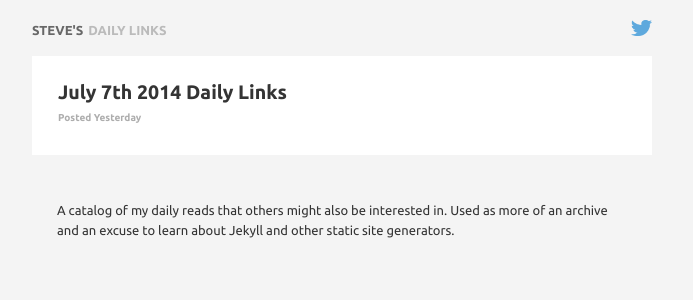
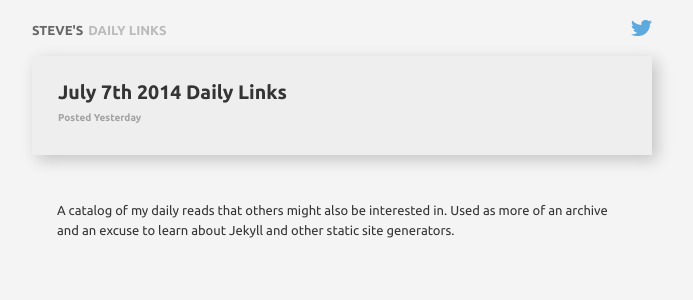
Before and after one commit to hubertron/hubertron.github.io, a Jekyll site: the page built from index.html, in a window 1280 px wide. Shown: the top 300 px of the page, without its empty margins (298-991 px from the left). Built offline with Jekyll 4.4.1, drawn with Linux system fonts in a browser that asks for light colours; Markdown is read by kramdown in place of the engine named in the settings; the list of posts is cut into pages by our own code; comment, search, counter and statistics services are not loaded.

Commit message:
making stuff prettier

```diff
--- a/assets/global.css
+++ b/assets/global.css
@@ -89,7 +89,12 @@ blockquote {
 
 
 .posts, .posts li {
-  list-style: none; }
+  list-style: none;
+   }
+.posts li {
+  -webkit-box-shadow: 5px 5px 15px rgba(0,0,0,0.2);
+  -moz-box-shadow: 5px 5px 15px rgba(0,0,0,0.2)
+}
 
 a {
   text-decoration: none;
--- a/assets/style.css
+++ b/assets/style.css
@@ -84,7 +84,7 @@ hr {
     display: block;
     text-align: left;
     margin-bottom: 20px;
-    background-color: #fff;
+    background-color: #eee;
     padding: 25px;
     border: 1px solid transparent;
     overflow: hidden;
@@ -110,7 +110,8 @@ hr {
       background-position: 50% 50%;
       border: 10px solid #fff;
       height: 100%;
-      opacity: .3; }
+      opacity: .3;
+       }
     .posts .post-link .post-title {
       margin: 0 0 5px; }
     .posts .post-link .meta {
@@ -121,16 +122,22 @@ hr {
       margin: 20px 0 0;
       max-height: 100px;
       overflow: hidden;
-      font-weight: normal; }
+      font-weight: normal;
+       }
     .posts .post-link .mark {
       opacity: 0; }
     .posts .post-link:hover {
       border: 1px solid #eee;
-      box-shadow: 0 0 25px #eee; }
+      box-shadow: 0 0 25px #eee;
+       }
       .posts .post-link:hover .mark {
         opacity: 1; }
       .posts .post-link:hover .post-cover {
         opacity: .6; }
+    .posts .post-link:hover  h2 {
+      text-decoration: underline;
+    }
+
 
 
 
```
